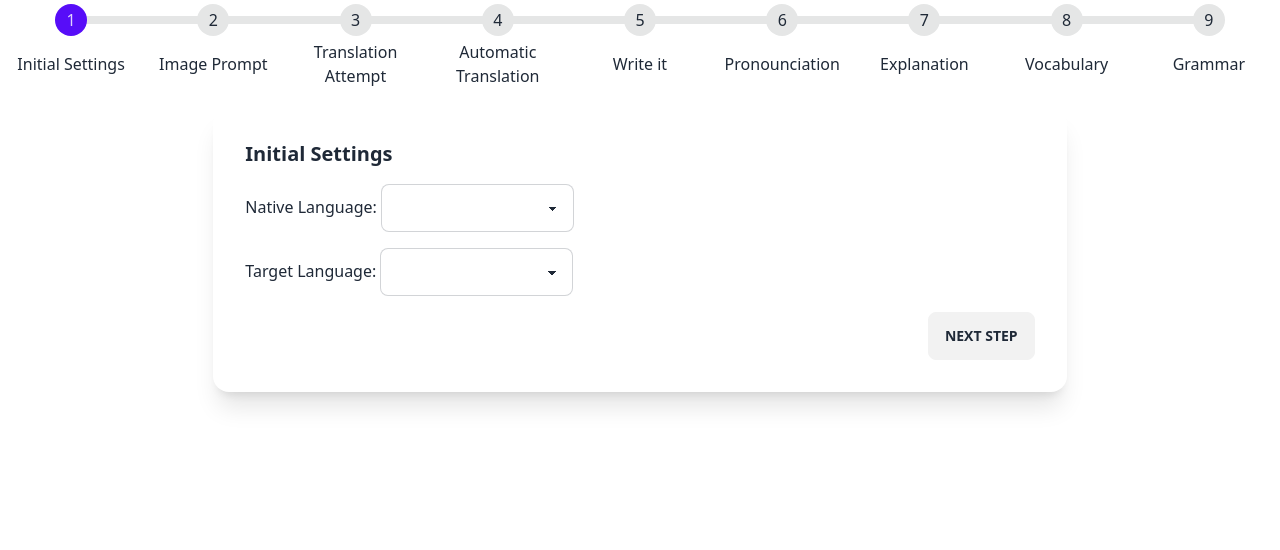
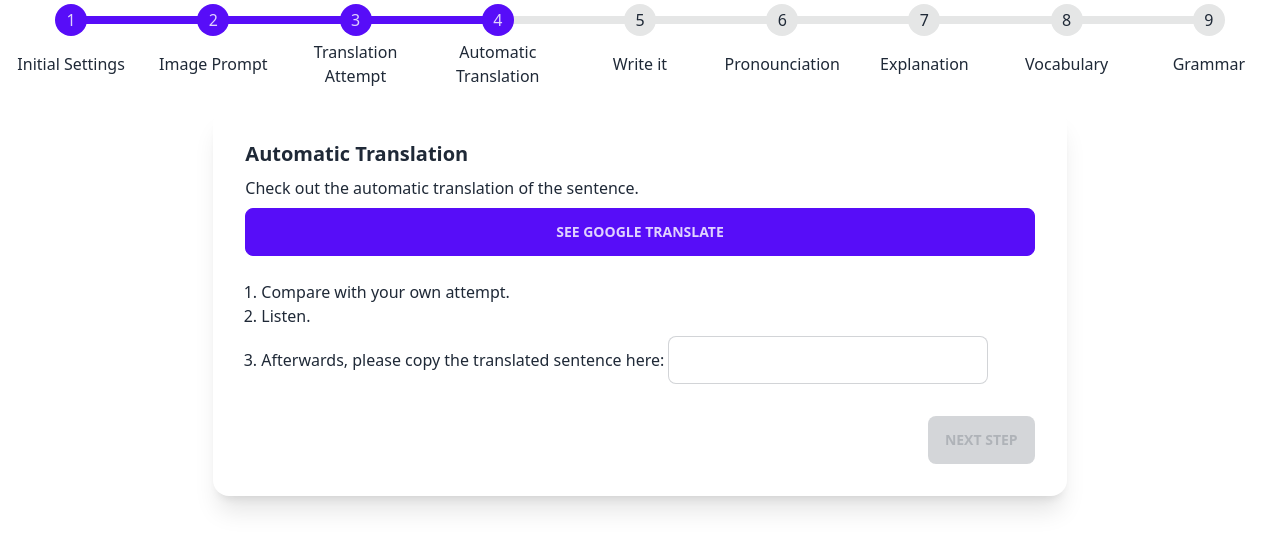
Before and after one commit to koljapluemer/target-language-expression-tutor, a SvelteKit app: page / in a window 1280 px wide. Shown: the top 550 px of the page. Built offline with nearby package versions, Linux system fonts and the light colour scheme.

Commit message:
implement improvements at various steps

```diff
--- a/src/routes/+page.svelte
+++ b/src/routes/+page.svelte
@@ -6,7 +6,7 @@
 	// import { t } from 'vitest/dist/types-198fd1d9';
 
 	// handle the logic behind going from one step to the next:
-	let page = 0;
+	let page = 3;
 	let nativeExpression = '';
 	let translatedExpression = '';
 
@@ -85,8 +85,8 @@
 		{ language: 'Vietnamese', shortcode: 'vi' }
 	];
 
-	let nativeLanguage = 'en';
-	let targetLanguage = 'es';
+	let nativeLanguage = possibleLanguages[16];
+	let targetLanguage = possibleLanguages[2];
 </script>
 
 <main class="text-center p flex flex-col items-center">
@@ -111,7 +111,7 @@
 						<div class="my-2">
 							<label for="native-language">Native Language: </label>
 							<select
-								bind:value="{nativeLanguage}"
+								bind:value={nativeLanguage}
 								name="native-language"
 								id="native-language"
 								class="select select-bordered max-w-xs"
@@ -126,7 +126,7 @@
 						<div class="my-2">
 							<label for="target-language">Target Language: </label>
 							<select
-								bind:value="{targetLanguage}"
+								bind:value={targetLanguage}
 								name="target-language"
 								id="target-language"
 								class="select select-bordered max-w-xs"
@@ -177,7 +177,10 @@
 		<div class="card w-2/3 p4 mt-5 bg-base-100 shadow-xl">
 			<div class="card-body">
 				<h2 class="card-title">Translation Attempt</h2>
-				<p>Try to translate the sentence into {targetLanguage.language} by yourself. Give it your best shot!</p>
+				<p>
+					Try to translate the sentence into {targetLanguage.language} by yourself. Give it your best
+					shot!
+				</p>
 				<em>{nativeExpression}</em>
 				<textarea name="" id="" cols="100" rows="10" />
 				<small>You don't have to put your translation here, you can also write it by hand</small>
@@ -194,24 +197,31 @@
 	{/if}
 	{#if page === 3}
 		<div class="card w-2/3 p4 mt-5 bg-base-100 shadow-xl">
-			<div class="card-body">
+			<div class="card-body text-left">
 				<h2 class="card-title">Automatic Translation</h2>
-				<p>Check out the automatic translation of the sentence. I recommend the following steps:</p>
-				<h3>
+				<p>Check out the automatic translation of the sentence.</p>
+
 				<a
 					class="btn btn-primary"
 					href="https://translate.google.com/?sl={nativeLanguage.shortcode}&tl={targetLanguage.shortcode}&text={encodeURIComponent(
 						nativeExpression
 					)}%20&op=translate"
-						target="_blank">Google Translate Attempt</a
+					target="_blank">See Google Translate</a
 				>
-				</h3>
-				<ul>
+				<ul class="list-decimal text-left my-4 px-4">
 					<li>Compare with your own attempt.</li>
 					<li>Listen.</li>
+					<li>
+						Afterwards, please copy the translated sentence here:
+
+						<input
+							type="text"
+							bind:value={translatedExpression}
+							class="input input-bordered max-w-xs w-full my-2"
+						/>
+					</li>
 				</ul>
-				<p>Afterwards, please copy the translated sentence here:</p>
-				<input type="text" bind:value={translatedExpression} class="input input-bordered max-w-xs"/>
+
 				<div class="card-actions justify-end">
 					<button
 						disabled={translatedExpression === ''}
@@ -227,8 +237,9 @@
 	{#if page === 4}
 		<div class="card w-2/3 p4 mt-5 bg-base-100 shadow-xl">
 			<div class="card-body">
-				<h2 class="card-title">Write it</h2>
+				<h2 class="card-title">Writing Practice</h2>
 				<p>Copy the translated sentence (either per hand or in the input box below)</p>
+				<h3 class="text-2xl">{translatedExpression}</h3>
 				<div class="card-actions justify-end">
 					<button
 						on:click={() => {
@@ -248,8 +259,27 @@
 
 				<ul>
 					{#each translatedExpression.split(' ') as word}
-						<li class="flex gap">
-							<a href="https://forvo.com/search/{word}/">{word}</a>
+						<li class="my-2">
+							<a href="https://forvo.com/search/{word}/" class="btn flex gap-2 items-center">
+								<svg
+								class="w-4 h-4"
+									aria-hidden="true"
+									fill="none"
+									stroke="currentColor"
+									stroke-width="1.5"
+									viewBox="0 0 24 24"
+									xmlns="http://www.w3.org/2000/svg"
+								>
+									<path
+										d="M19.114 5.636a9 9 0 010 12.728M16.463 8.288a5.25 5.25 0 010 7.424M6.75 8.25l4.72-4.72a.75.75 0 011.28.53v15.88a.75.75 0 01-1.28.53l-4.72-4.72H4.51c-.88 0-1.704-.507-1.938-1.354A9.01 9.01 0 012.25 12c0-.83.112-1.633.322-2.396C2.806 8.756 3.63 8.25 4.51 8.25H6.75z"
+										stroke-linecap="round"
+										stroke-linejoin="round"
+									/>
+								</svg>
+								<span>
+									{word}
+								</span>
+							</a>
 						</li>
 					{/each}
 				</ul>
@@ -271,10 +301,11 @@
 				<h2 class="card-title">Explanation</h2>
 				<p>Copy the following prompt into ChatGPT. Take a minute to read it</p>
 				<code>
-					You are an {targetLanguage.language} teacher, I am your pupil. I translated "{nativeExpression}" to "{translatedExpression}".
-					Explain me the sentence, the words in it and grammatical structures. If there are special
-					constructions, snares, common confusion or other interesting things, please point them
-					out. Please adjust the depth of your explanations to the complexity of the sentence. Please explain in {nativeLanguage.language}.
+					You are an {targetLanguage.language} teacher, I am your pupil. I translated "{nativeExpression}"
+					to "{translatedExpression}". Explain me the sentence, the words in it and grammatical
+					structures. If there are special constructions, snares, common confusion or other
+					interesting things, please point them out. Please adjust the depth of your explanations to
+					the complexity of the sentence. Please explain in {nativeLanguage.language}.
 				</code>
 				<div class="card-actions justify-end">
 					<button
```
Lines whose indentation alone changed are shown as unchanged.
